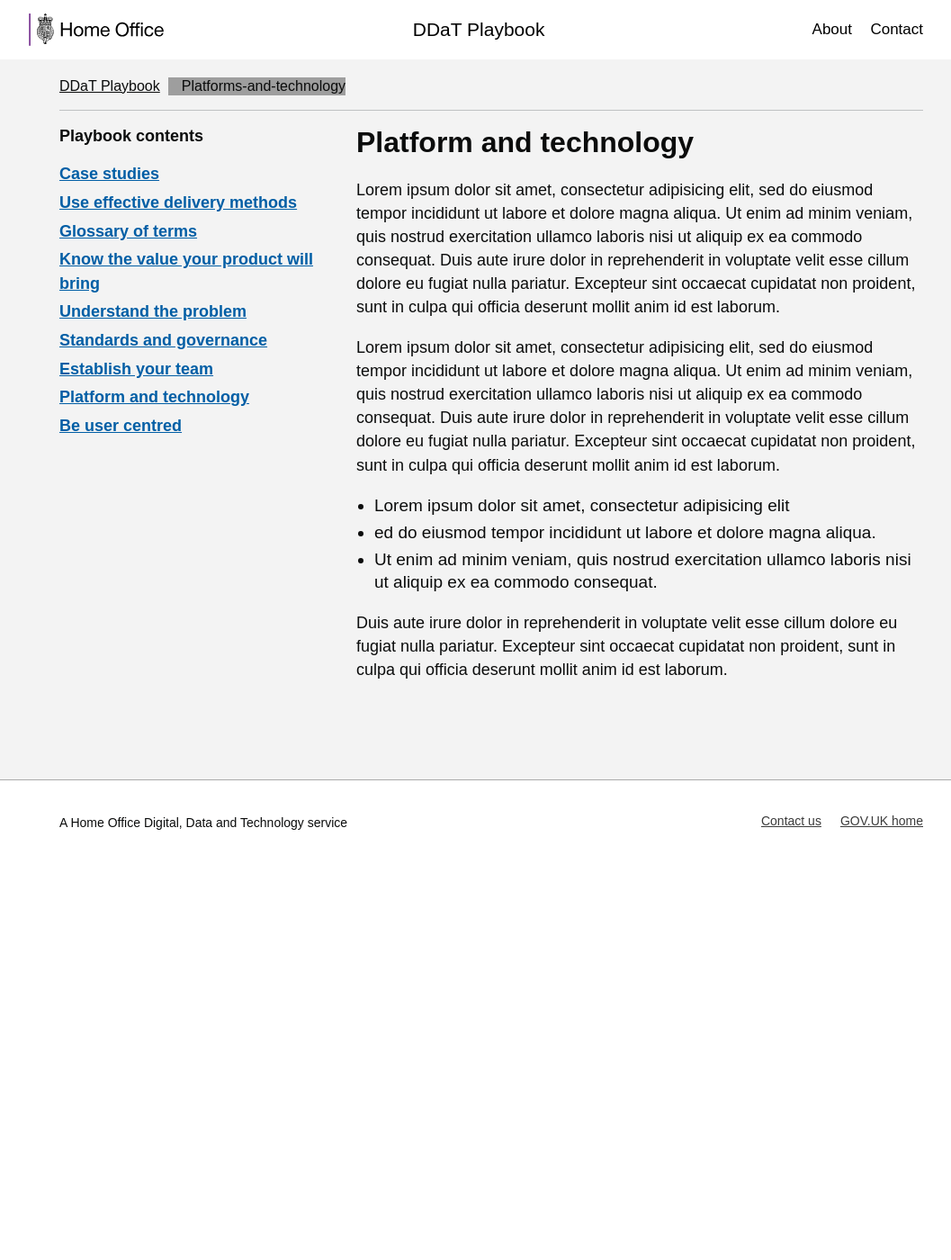
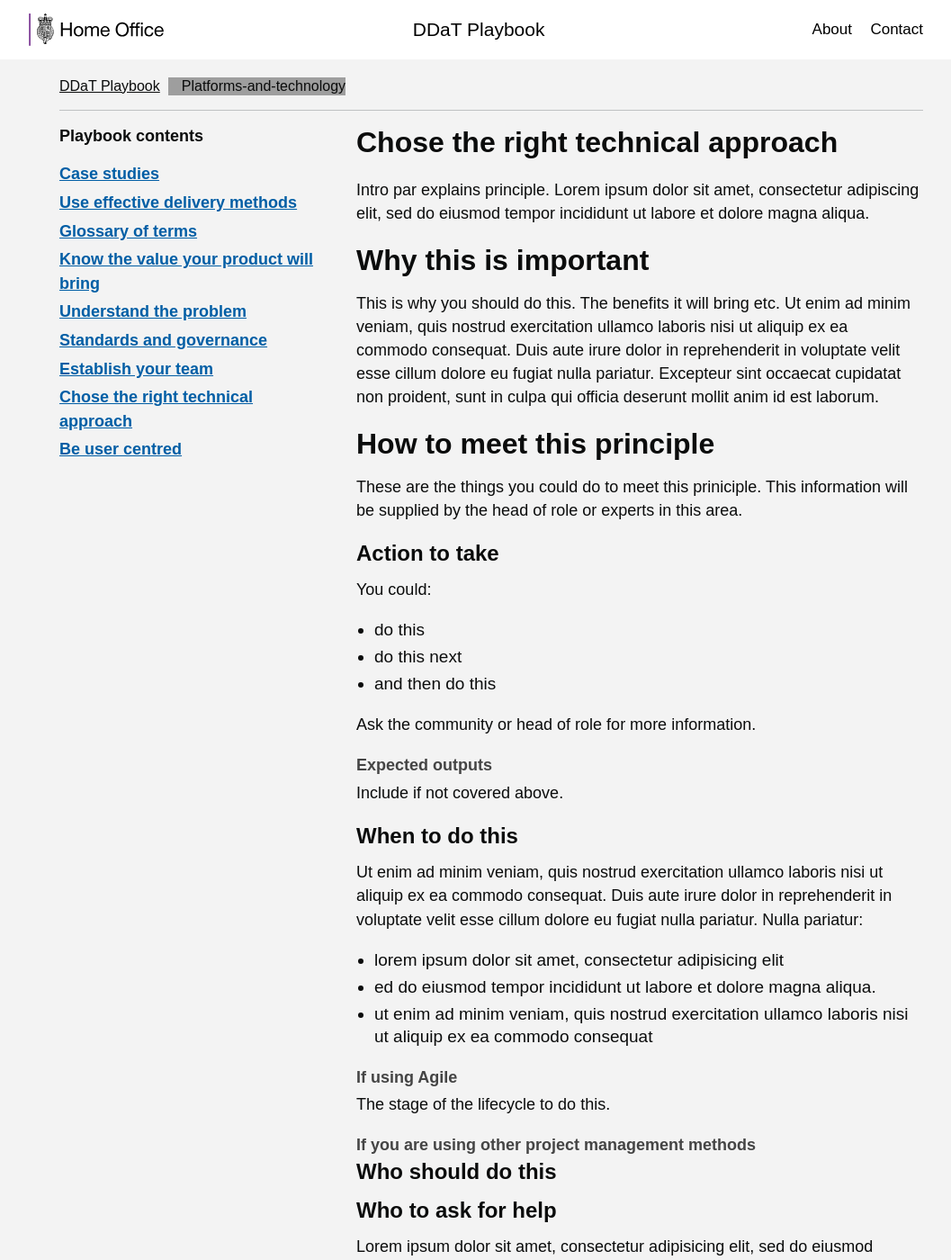
Before and after one commit to UKHomeOffice/playbook, a Jekyll site: the page built from playbook/technology.md, in a window 1280 px wide and 1400 px high. Shown: the whole window at 90% size, without its empty margins (94-1151 px from the left). Built offline with Jekyll 4.4.1, drawn with Linux system fonts in a browser that asks for light colours; nearby versions of some CDN libraries; some web fonts are replaced; the repository's description, which GitHub fills in, is left out; some of the changed text lies outside the part shown; grey boxes are pictures that could not be loaded.

Commit message:
Content templated added

```diff
--- a/playbook/technology.md
+++ b/playbook/technology.md
@@ -1,15 +1,47 @@
 ---
 layout: page
-title:  "Platform and technology"
+title:  "Chose the right technical approach"
 permalink: /platforms-and-technology/
 category: contents
 ---
-Lorem ipsum dolor sit amet, consectetur adipisicing elit, sed do eiusmod tempor incididunt ut labore et dolore magna aliqua. Ut enim ad minim veniam, quis nostrud exercitation ullamco laboris nisi ut aliquip ex ea commodo consequat. Duis aute irure dolor in reprehenderit in voluptate velit esse cillum dolore eu fugiat nulla pariatur. Excepteur sint occaecat cupidatat non proident, sunt in culpa qui officia deserunt mollit anim id est laborum.
+Intro par explains principle. Lorem ipsum dolor sit amet, consectetur adipiscing elit, sed do eiusmod tempor incididunt ut labore et dolore magna aliqua.
 
-Lorem ipsum dolor sit amet, consectetur adipisicing elit, sed do eiusmod tempor incididunt ut labore et dolore magna aliqua. Ut enim ad minim veniam, quis nostrud exercitation ullamco laboris nisi ut aliquip ex ea commodo consequat. Duis aute irure dolor in reprehenderit in voluptate velit esse cillum dolore eu fugiat nulla pariatur. Excepteur sint occaecat cupidatat non proident, sunt in culpa qui officia deserunt mollit anim id est laborum.
+## Why this is important
+This is why you should do this. The benefits it will bring etc. Ut enim ad minim veniam, quis nostrud exercitation ullamco laboris nisi ut aliquip ex ea commodo consequat. Duis aute irure dolor in reprehenderit in voluptate velit esse cillum dolore eu fugiat nulla pariatur. Excepteur sint occaecat cupidatat non proident, sunt in culpa qui officia deserunt mollit anim id est laborum.
 
-- Lorem ipsum dolor sit amet, consectetur adipisicing elit
+## How to meet this principle
+These are the things you could do to meet this priniciple. This information will be supplied by the head of role or experts in this area.
+
+### Action to take
+You could:
+* do this
+* do this next
+* and then do this
+
+Ask the community or head of role for more information.
+
+#### Expected outputs
+Include if not covered above.
+
+### When to do this
+Ut enim ad minim veniam, quis nostrud exercitation ullamco laboris nisi ut aliquip ex ea commodo consequat. Duis aute irure dolor in reprehenderit in voluptate velit esse cillum dolore eu fugiat nulla pariatur. Nulla pariatur:
+- lorem ipsum dolor sit amet, consectetur adipisicing elit
 - ed do eiusmod tempor incididunt ut labore et dolore magna aliqua.
-- Ut enim ad minim veniam, quis nostrud exercitation ullamco laboris nisi ut aliquip ex ea commodo consequat.
+- ut enim ad minim veniam, quis nostrud exercitation ullamco laboris nisi ut aliquip ex ea commodo consequat
 
-Duis aute irure dolor in reprehenderit in voluptate velit esse cillum dolore eu fugiat nulla pariatur. Excepteur sint occaecat cupidatat non proident, sunt in culpa qui officia deserunt mollit anim id est laborum.
+#### If using Agile
+The stage of the lifecycle to do this.
+
+#### If you are using other project management methods
+
+### Who should do this
+
+### Who to ask for help
+Lorem ipsum dolor sit amet, consectetur adipisicing elit, sed do eiusmod tempor incididunt ut labore et dolore magna aliqua.
+
+## HO standards and governance
+This principle must be met, to adhere to Home Office standards. Heads of role will check that you have met this principle, or you will be assesed
+
+## HO case studies and examples
+
+Link to case studies. Lorem ipsum dolor sit amet, consectetur adipisicing elit, sed do eiusmod tempor incididunt ut labore et dolore magna aliqua. Ut enim ad minim veniam, quis nostrud exercitation ullamco laboris nisi ut aliquip ex ea commodo consequat. Duis aute irure dolor in.
```
